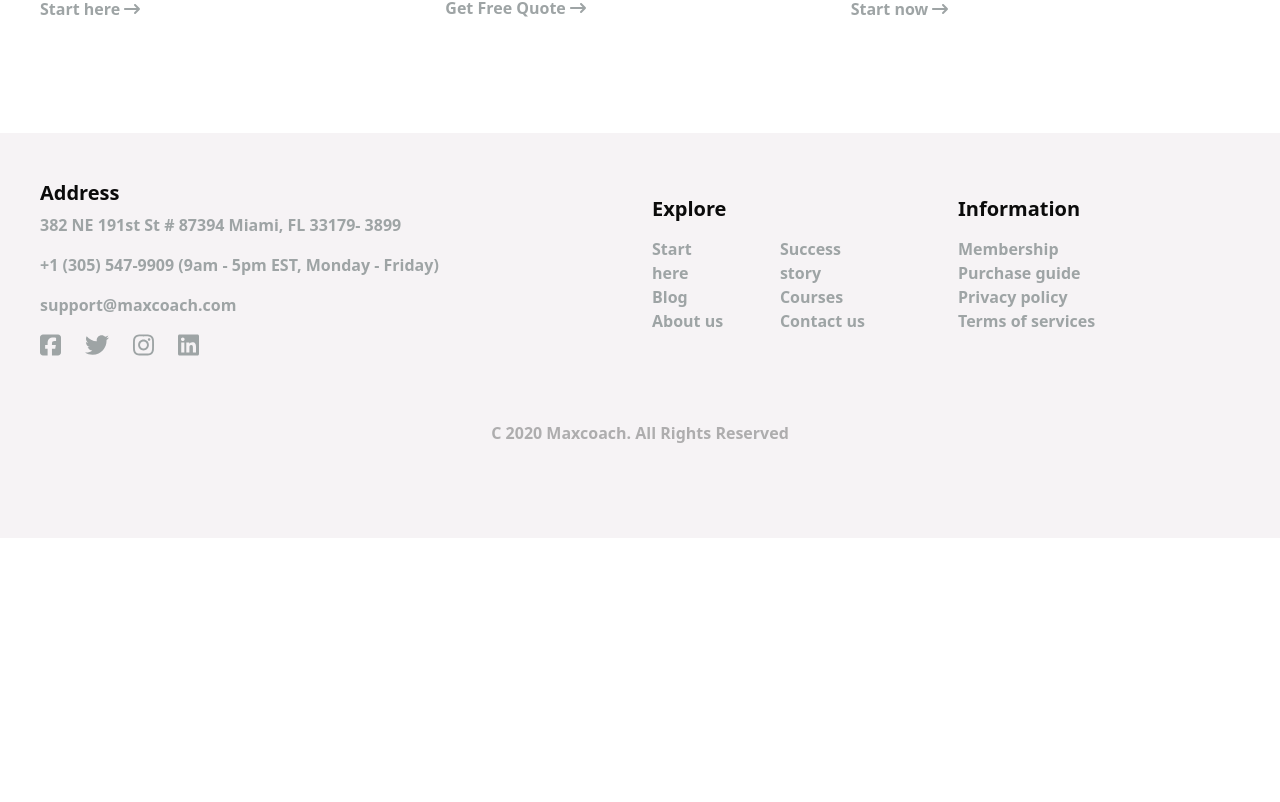
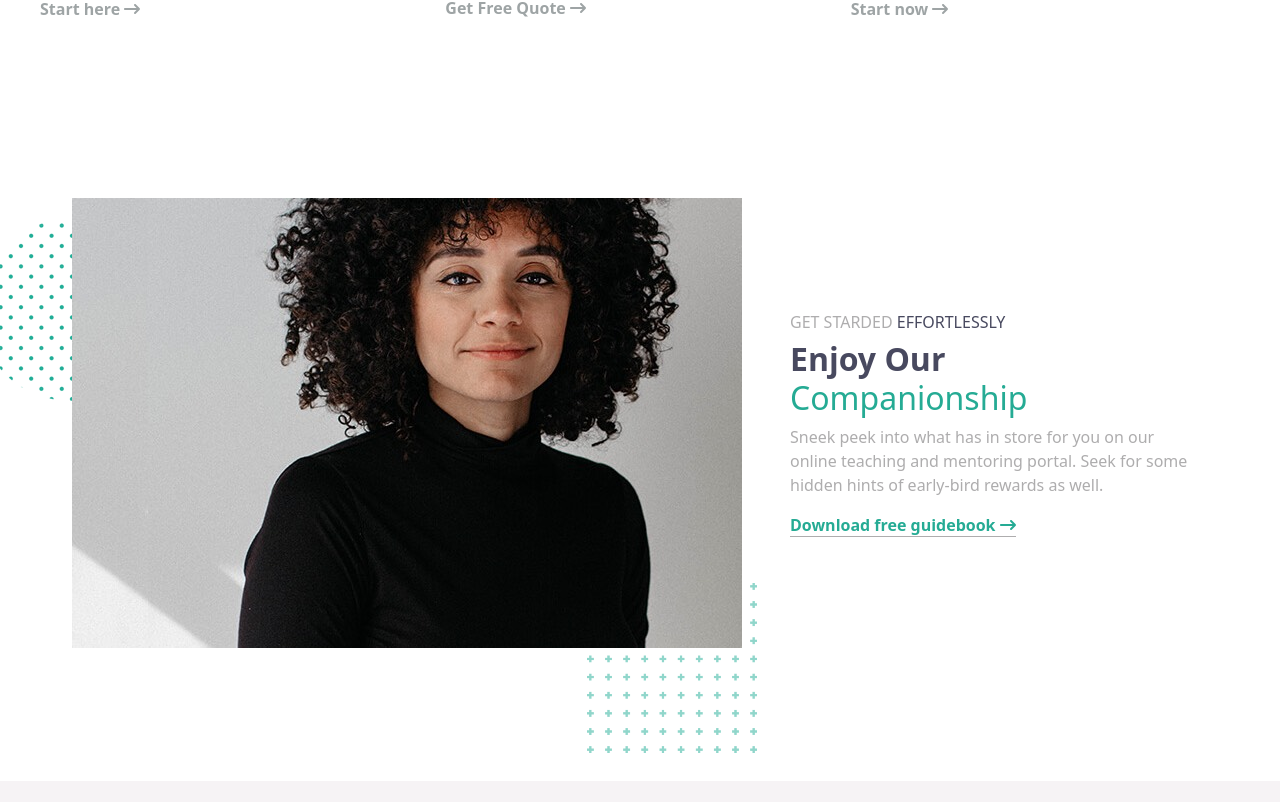
Before and after one commit to giuseppesciacca/proj-html-vuejs, a Vue app: page / in a window 1280 px wide. Shown: the part 2298-3100 px from the top of the page. Before the commit the page ends 2836 px from the top, so only its background shows below. Built offline with nearby package versions, Linux system fonts and the light colour scheme.

Commit message:
[add] enjoyCompanionship component

```diff
--- /dev/null
+++ b/src/components/EnjoyCompanionship.vue
@@ -0,0 +1,85 @@
+<script>
+export default {
+    name: 'EnjoyCompanionship'
+}
+</script>
+
+<template>
+    <section id="enjoy_companionship" class="pb-5">
+        <div class="my_container">
+            <div class="row">
+                <div class="col-7 image position-relative">
+                    <img class="img-fluid img_video" src="../assets/img/home-2-popup-video-poster.jpg" alt="">
+
+                    <img class="img-fluid img_dot_circle" src="../assets/img/maxcoach-shape-05.png" alt="">
+                    <img class="img-fluid img_dot_square" src="../assets/img/maxcoach-shape-07.png" alt="">
+
+                </div>
+                <div class="col-5 d-flex flex-column justify-content-center px-5">
+                    <h6>GET STARDED <span>EFFORTLESSLY</span></h6>
+                    <h2>Enjoy Our <br> <span>Companionship</span></h2>
+                    <p>Sneek peek into what has in store for you on our online teaching and mentoring portal. Seek for some
+                        hidden hints of early-bird rewards as well.</p>
+
+                    <p><a href="#">Download free guidebook <font-awesome-icon :icon="['fas', 'arrow-right-long']" /></a></p>
+                </div>
+            </div>
+        </div>
+    </section>
+</template>
+
+<style lang="scss" scoped>
+@use '../assets/scss/partials/variables.scss' as *;
+
+.col-7 {
+    height: 600px;
+}
+
+h6 {
+    color: $shady_lady;
+
+    span {
+        color: $gun_powder
+    }
+}
+
+h2 {
+    color: $gun_powder;
+    font-weight: bold;
+
+    span {
+        color: $jungle_green;
+        font-weight: normal;
+    }
+}
+
+p {
+    color: $shady_lady;
+
+    a {
+        color: $jungle_green;
+        font-weight: bold;
+        text-decoration: none;
+        border-bottom: 1px solid $shady_lady;
+    }
+}
+
+.img_video {
+    position: absolute;
+    top: 65px;
+    right: 0;
+    z-index: 1;
+}
+
+.img_dot_circle {
+    position: absolute;
+    top: 90px;
+    left: -50px;
+}
+
+.img_dot_square {
+    position: absolute;
+    bottom: -20px;
+    right: -15px;
+}
+</style>
--- a/src/components/PageFooter.vue
+++ b/src/components/PageFooter.vue
@@ -41,7 +41,8 @@ export default {
             </div>
         </div>
 
-        <p class="text-center credits">C 2020 Maxcoach. All Rights Reserved</p>
+        <p class="text-center credits"><font-awesome-icon :icon="['far', 'copyright']" /> 2020 Maxcoach. All Rights Reserved
+        </p>
     </footer>
 </template>
 
--- a/src/components/PageMain.vue
+++ b/src/components/PageMain.vue
@@ -2,6 +2,7 @@
 import JumbotronVue from './JumbotronVue.vue';
 import FeaturedCourses from './FeaturedCourses.vue';
 import AccessTutoring from './AccessTutoring.vue';
+import EnjoyCompanionship from './EnjoyCompanionship.vue';
 
 export default {
     name: 'PageMain',
@@ -9,6 +10,7 @@ export default {
         JumbotronVue,
         FeaturedCourses,
         AccessTutoring,
+        EnjoyCompanionship,
     }
 }
 </script>
@@ -18,6 +20,7 @@ export default {
         <JumbotronVue />
         <FeaturedCourses />
         <AccessTutoring />
+        <EnjoyCompanionship />
     </main>
 </template>
 
```
